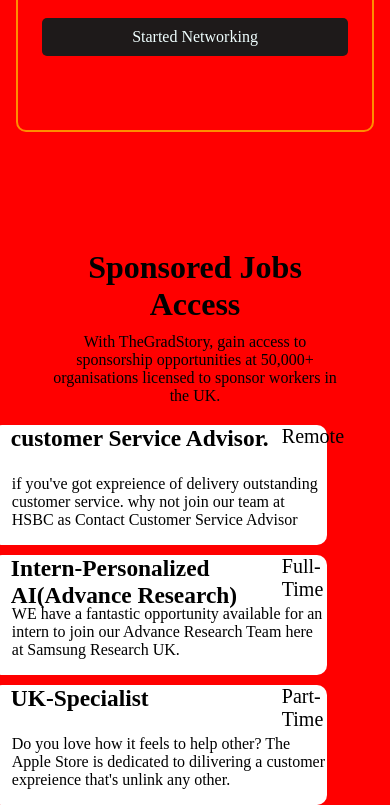
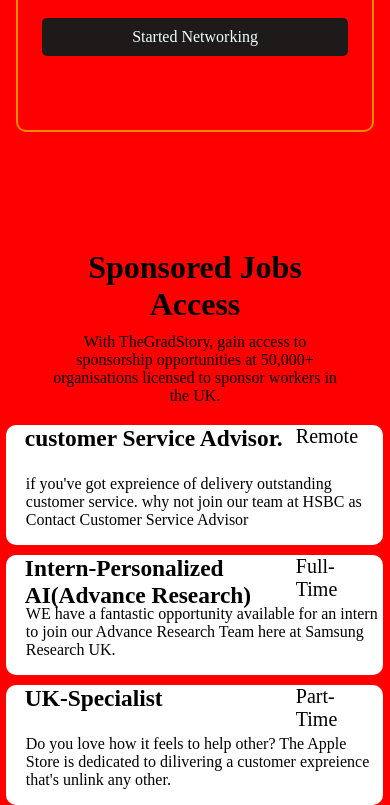
Before and after one commit to Akashsahani47/Home-page-demo, a plain HTML site: page index.html in a window 390 px wide. Shown: the part 1466-2271 px from the top of the page. Drawn offline with Linux system fonts and the light colour scheme.

Commit message:
Update index.html

```diff
--- a/index.html
+++ b/index.html
@@ -40,8 +40,8 @@
           font-size: 20px;
         }
         .A{
-          width: 35vh;
-          right: 177px;
+          width: 40vh;
+          right: 163px;
           position: relative;
           display: flex;
 
```
